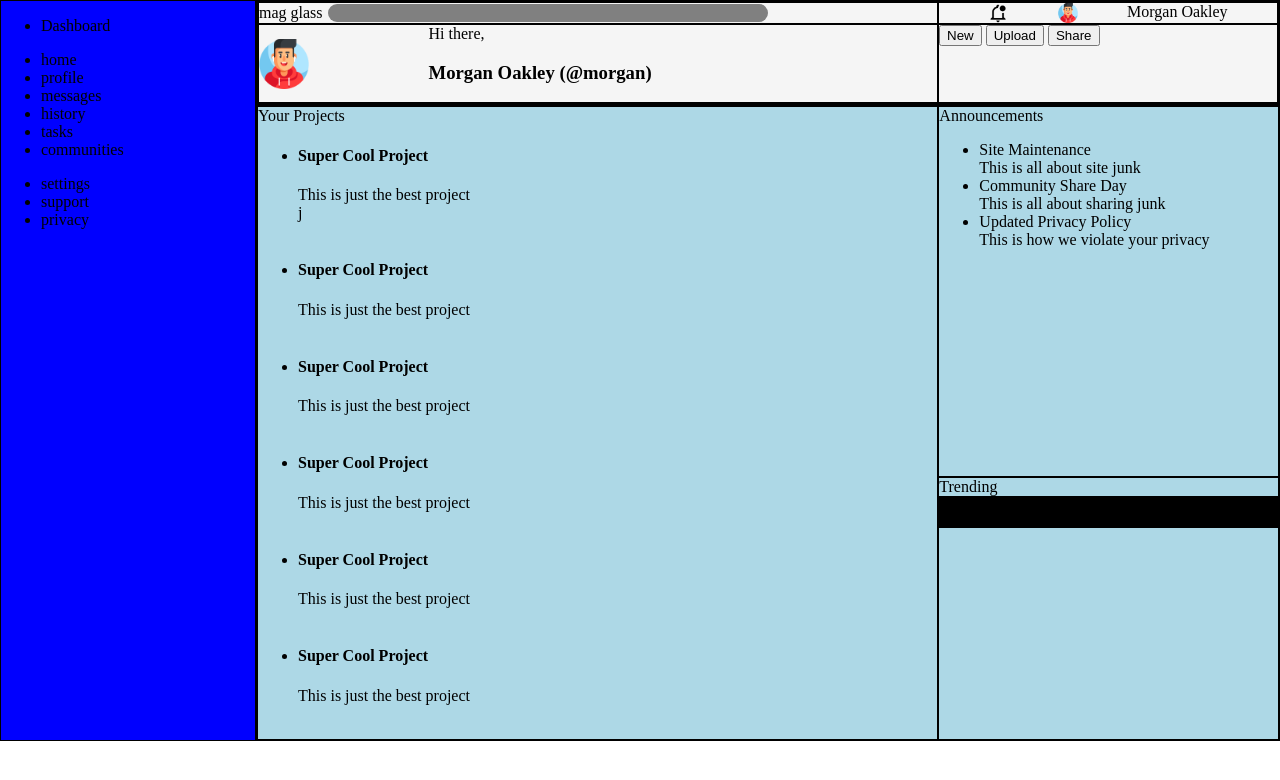
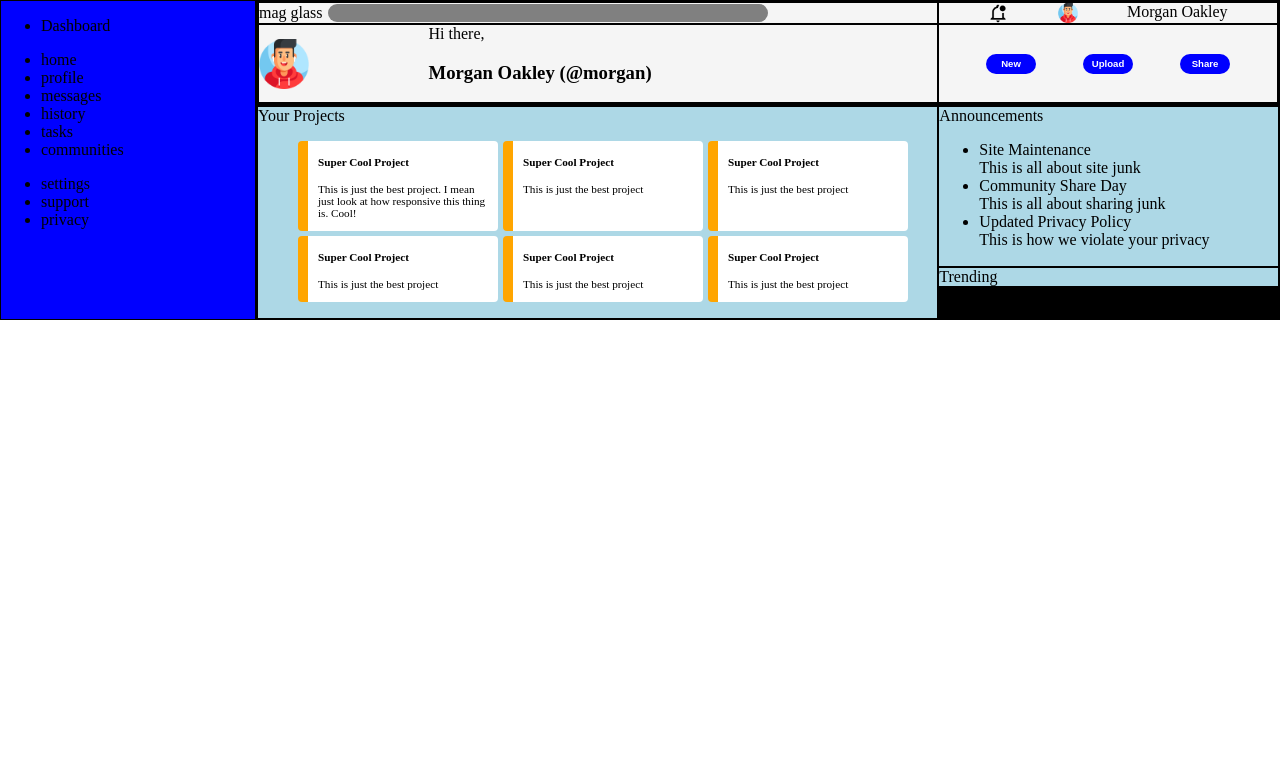
Before and after one commit to j-winston/Admin-Dashboard, a plain HTML site: page index.html in a window 1280 px wide. Drawn offline with Linux system fonts and the light colour scheme.

Commit message:
add project cards

```diff
--- a/index.html
+++ b/index.html
@@ -69,15 +69,16 @@
 
         </div>
 
-        <div class="main-content cell">
-            <div class="main-content__projects cell">
+        <div class="main-content-container cell">
+            <div class="project-container cell">
                <p>Your Projects</p>
                <ul>
+                   <div class="project-container__cards">
                     <li>
                         <h4>Super Cool Project</h4>
-                    <p>This is just the best project</p>
+                        <p>This is just the best project. I mean just look at how responsive this thing is. Cool!</p>
 
-                    j<div class="main-content__projects-options">
+                        <div class="main-content__projects-options">
                         <img src="" alt="">
                         <img src="" alt="">
                         <img src="" alt=""></div>
@@ -122,6 +123,7 @@
                         <img src="" alt="">
                         <img src="" alt=""></div>
                     </li>
+                </div>
                </ul>
             </div>
                <div class="main-content__announcements cell"><p>Announcements</p>
--- a/style.css
+++ b/style.css
@@ -97,14 +97,27 @@ p {
         grid-area: big-username;
     }
 
+    .header__content-menu {
+        display: flex;
+        justify-content: space-evenly;
+        align-items: center;
+    }
 
+    .header__content-menu > button {
+        height: 20px;
+        width: 50px;
+        background-color: blue;
+        border: none;
+        border-radius: 10px;
+        color: white;
+        font-size: .6rem;
+        font-weight: bold;
 
+        outline: none;
 
+    }
 
-
-
-
-    .main-content {
+    .main-content-container {
         display: grid;
         grid-area: main-content;
         grid-template-columns: 2fr 1fr;
@@ -112,8 +125,31 @@ p {
         "projects trending";
     }
 
-        .main-content__projects {
+        .project-container {
+            display: grid;
             grid-area: projects;
+
+        }
+
+        .project-container__cards {
+            display: grid;
+            grid-template-columns: repeat(auto-fill, minmax(100px, 200px));
+            gap: 5px;
+
+        }
+
+        .project-container__cards li {
+            display: flex;
+            flex-direction: column;
+
+            font-size: .7rem;
+
+            list-style: none;
+            background-color: white;
+            border-radius: 4px;
+
+            border-left: 10px solid orange;
+            padding: 0 10px;
         }
 
         .main-content__announcements {
```
Lines whose indentation alone changed are shown as unchanged.
